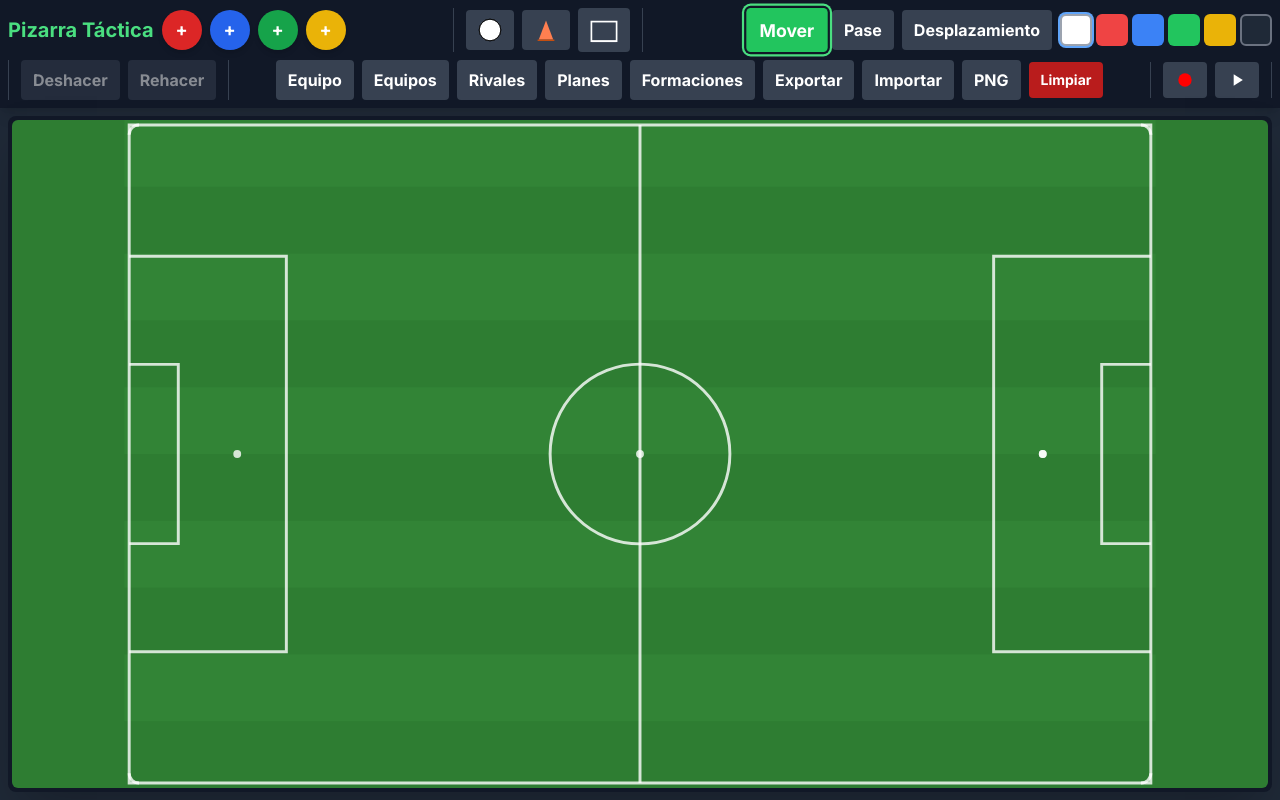
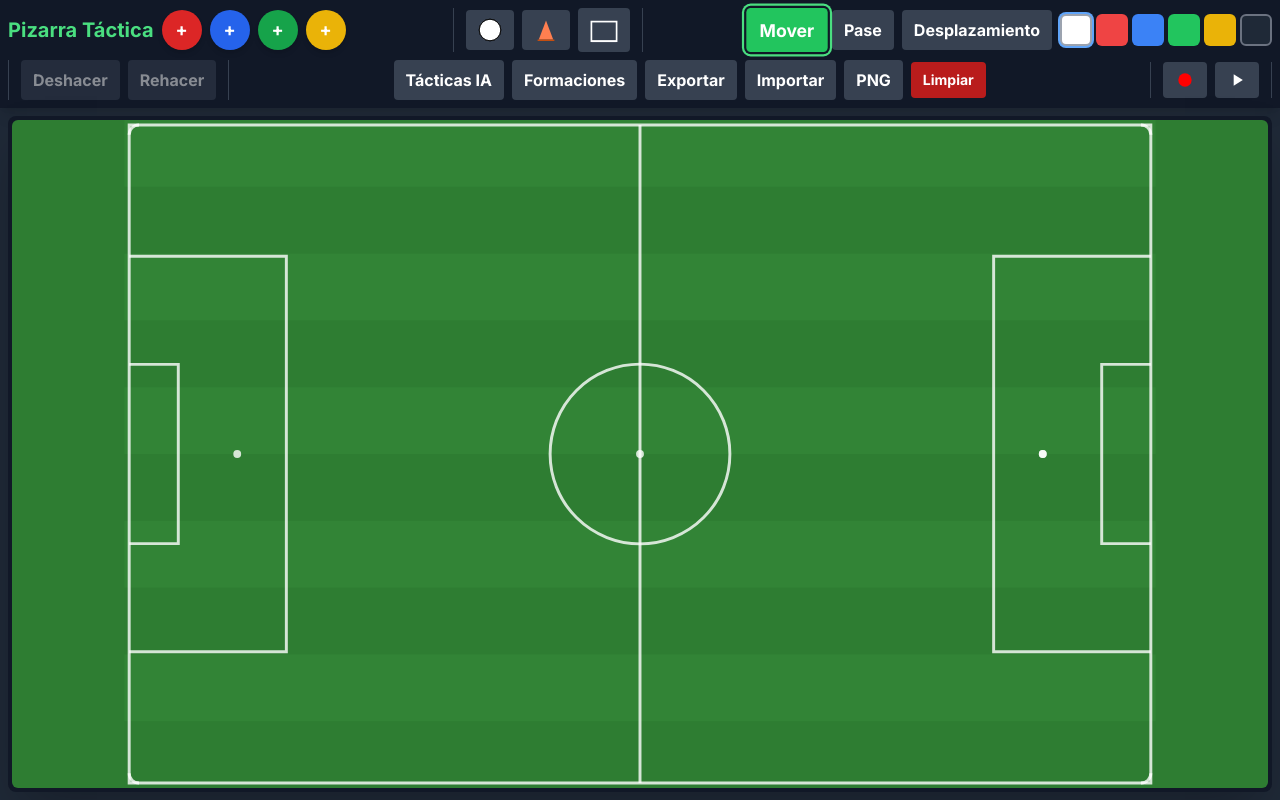
Before and after one commit to jjatencia/pizarra-tactica, a React (Vite) app: page / in a window 1280 px wide. Built offline with nearby package versions, Linux system fonts and the light colour scheme.

Commit message:
feat(ui): group Equipo/Equipos/Rivales/Planes under 'Tácticas IA' dropdown in Toolbar

```diff
--- a/src/components/Toolbar.tsx
+++ b/src/components/Toolbar.tsx
@@ -74,6 +74,7 @@
   const yellowTokens = tokens.filter(t => t.team === 'yellow');
 
   const [menuTarget, setMenuTarget] = useState<(Team | 'ball' | 'cone' | 'minigoal') | null>(null);
+  const [showIaMenu, setShowIaMenu] = useState(false);
   const longPressTimeout = useRef<number>();
 
   const startPress = (key: Team | 'ball' | 'cone' | 'minigoal') => {
@@ -337,30 +338,23 @@
 
       {/* Right Section: Actions */}
       <div className="flex items-center gap-2">
-        <a
-          href="/equipo"
-          className="control-btn"
-        >
-          Equipo
-        </a>
-        <a
-          href="/equipos"
-          className="control-btn"
-        >
-          Equipos
-        </a>
-        <a
-          href="/rivales"
-          className="control-btn"
-        >
-          Rivales
-        </a>
-        <a
-          href="/planes"
-          className="control-btn"
-        >
-          Planes
-        </a>
+        {/* Tácticas IA dropdown */}
+        <div className="relative">
+          <button
+            className="control-btn"
+            onClick={() => setShowIaMenu(v => !v)}
+          >
+            Tácticas IA
+          </button>
+          {showIaMenu && (
+            <div className="absolute right-0 mt-2 bg-gray-800 border border-gray-700 rounded shadow-lg z-50 min-w-[160px]">
+              <a href="/equipo" className="block px-3 py-2 hover:bg-gray-700 text-white" onClick={() => setShowIaMenu(false)}>Equipo</a>
+              <a href="/equipos" className="block px-3 py-2 hover:bg-gray-700 text-white" onClick={() => setShowIaMenu(false)}>Equipos</a>
+              <a href="/rivales" className="block px-3 py-2 hover:bg-gray-700 text-white" onClick={() => setShowIaMenu(false)}>Rivales</a>
+              <a href="/planes" className="block px-3 py-2 hover:bg-gray-700 text-white" onClick={() => setShowIaMenu(false)}>Planes</a>
+            </div>
+          )}
+        </div>
         <button
           className="control-btn"
           onClick={onShowFormations}
```
